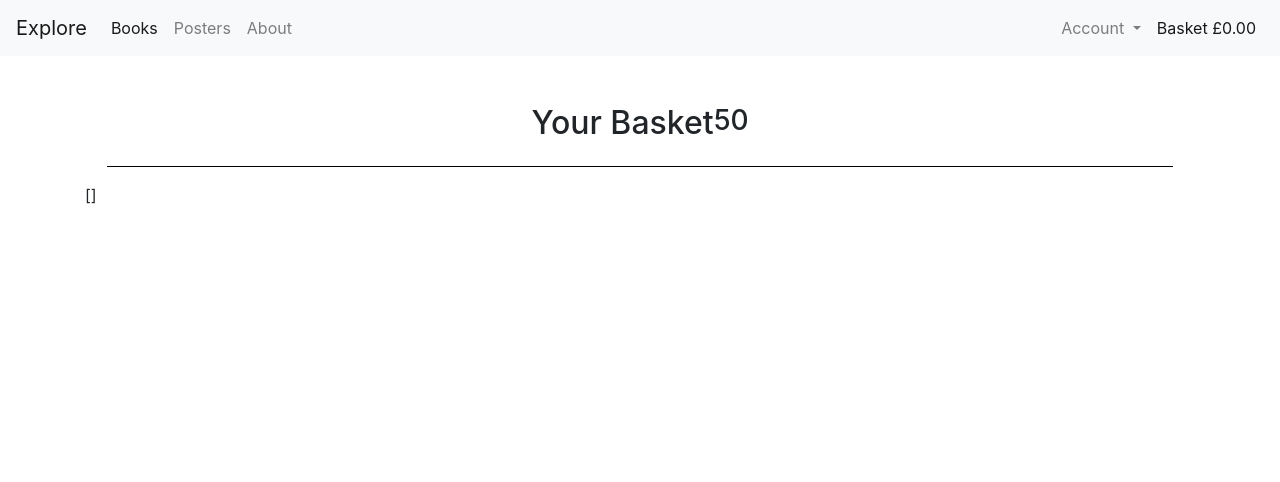
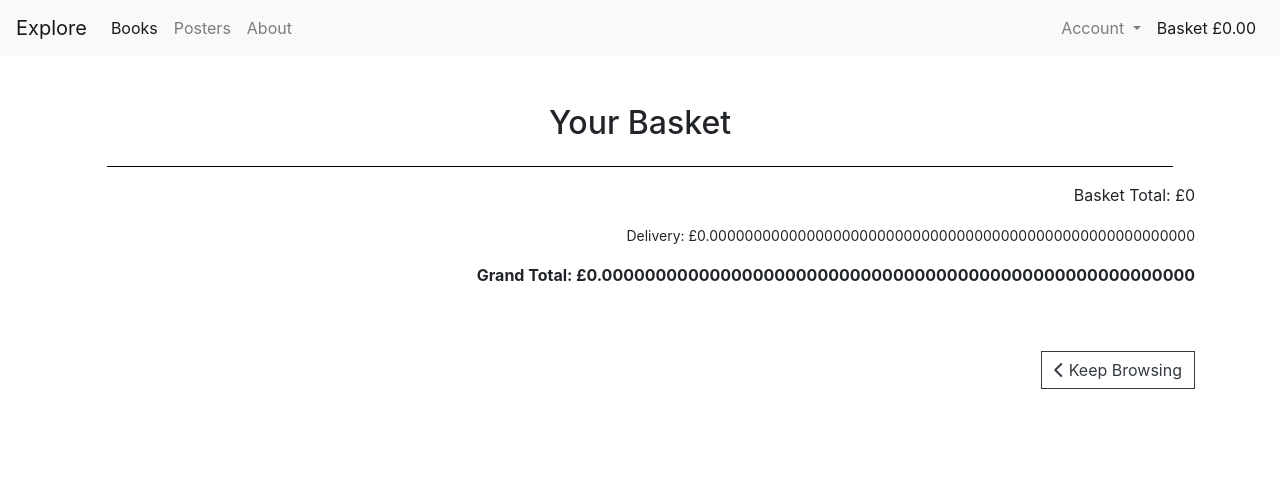
Before and after one commit to RadheyaM/explore, a Django app: page /basket/ in a window 1280 px wide. Shown: the top 482 px of the page. Run offline with Django 3.2, Linux system fonts and the light colour scheme; some libraries are stand-ins or nearby versions.

Commit message:
Add some initial structure and styling to create a basket table of items

```diff
--- a/basket/contexts.py
+++ b/basket/contexts.py
@@ -16,11 +16,13 @@ def basket_contents(request):
     for item_id, quantity in basket.items():
         product = get_object_or_404(Books, pk=item_id)
         total += quantity * product.price
+        subtotal = quantity * product.price
         product_count += quantity
         basket_items.append({
             'item_id': item_id,
             'quantity': quantity,
             'product': product,
+            'subtotal': subtotal
         })
 
     if total < settings.FREE_DELIVERY_THRESHOLD:
--- a/basket/templates/basket/basket.html
+++ b/basket/templates/basket/basket.html
@@ -5,16 +5,38 @@
     <section class="container">
         <div class="row d-flex justify-content-center mt-5">
             <h2>Your Basket</h2>
-            <h3> {{ free_delivery_threshold }} </h3>
         </div>
         <hr>
     </section>
     <section class="container">
         <div class="row d-flex">
-            <div class="col-lg-3 basket-row">{{ basket_items }}</div>
-            <div class="col-lg-3 basket-row"></div>
-            <div class="col-lg-3 basket-row"></div>
-            <div class="col-lg-3 basket-row"></div>
+            {% for item in basket_items %}
+                <div class="row basket-table">
+                    <div class="col-lg-3">
+                        <img src="{{ item.product.thumbnail.url }}">
+                    </div>
+                    <div class="col-lg-3">
+                        <h4> {{ item.product.title }}</h4>
+                        <p><strong> {{ item.product.author }}</strong></p>
+                        <p class="badge badge-info">{{ item.product.genre.name }}</p>
+                    </div>
+                    <div class="col-lg-3 text-center">
+                        <p>Quantity: {{ item.quantity }}</p>
+                        <p>£{{ item.product.price }}</p>
+                    </div>
+                    <div class="col-lg-3 text-right">
+                        Subtotal: £{{ item.subtotal }}
+                    </div>
+                </div>
+            {% endfor %}
+            <div class="col-lg-12 totals-row text-right">
+                <p>Basket Total: £{{ total }} </p>
+                <p><small>Delivery: £{{ delivery }}</small></p>
+                <p><strong>Grand Total: £{{ grand_total }}</strong></p>
+                <a href="{% url 'books' %}" class="btn btn-outline-dark rounded-0 mt-5">
+                    <i class="fas fa-chevron-left"></i>&nbsp;Keep Browsing
+                </a>
+            </div>
         </div>
     </scetion>
 {% endblock %}
--- a/static/css/base.css
+++ b/static/css/base.css
@@ -47,6 +47,11 @@ products book & book detail page
 basket
 ===================================*/
 
-.basket-row {
+.basket-table {
     height: 200px;
+    width: 100%;
 }
+
+.totals-row {
+    height: 300px;
+}
```
Also changed, not shown: db.sqlite3.
